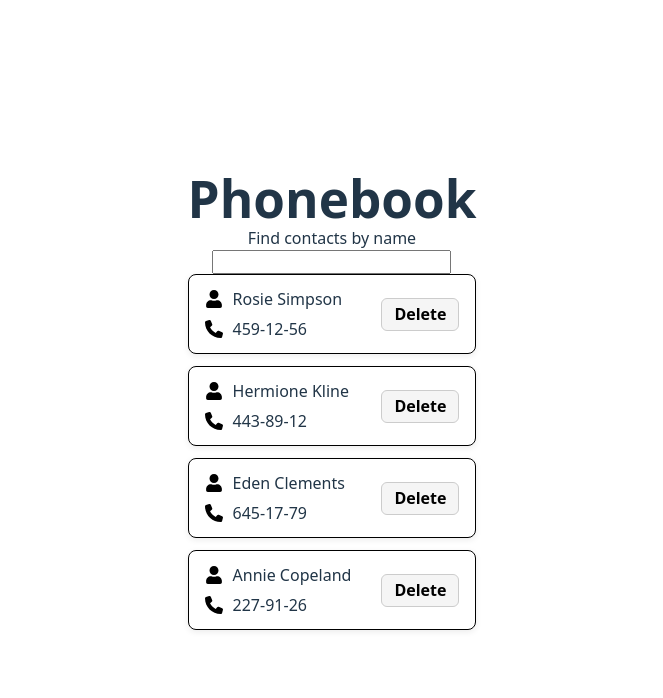
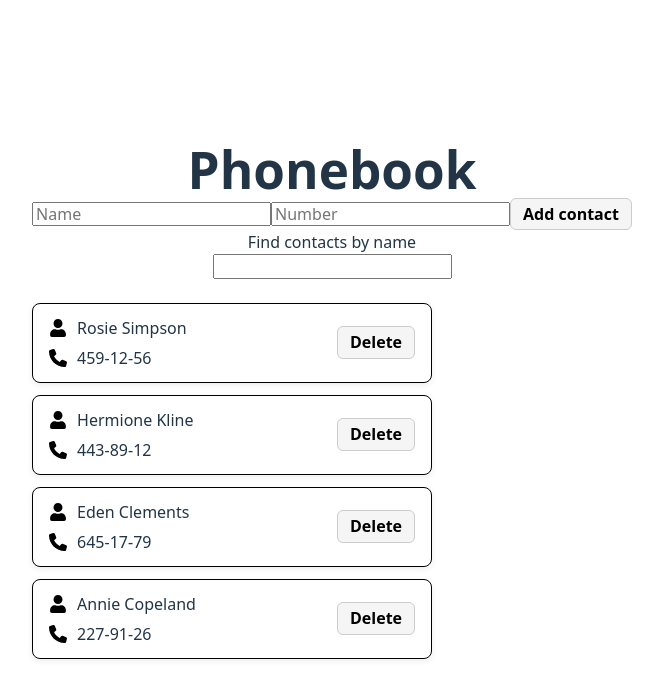
Before and after one commit to yurikorock/goit-react-hw-03, a React (Vite) app: page / in a window 1280 px wide. Shown: the top 698 px of the page, without its empty margins (308-971 px from the left). Built offline with nearby package versions, Linux system fonts and the light colour scheme.

Commit message:
create add usercontacts

```diff
--- a/package.json
+++ b/package.json
@@ -11,7 +11,9 @@
   },
   "dependencies": {
     "clsx": "^2.1.1",
+    "formik": "^2.4.6",
     "modern-normalize": "^3.0.1",
+    "nanoid": "^5.1.5",
     "react": "^19.0.0",
     "react-dom": "^19.0.0",
     "react-icons": "^5.5.0"
--- a/src/components/App.jsx
+++ b/src/components/App.jsx
@@ -4,7 +4,7 @@ import { useState } from "react";
 import reactLogo from "../assets/react.svg";
 import viteLogo from "/vite.svg";
 import "./App.css";
-// import ContactForm from "./ContactForm/ContactForm";
+import ContactForm from "./ContactForm/ContactForm";
 import userContacts from "./contacts.json";
 import ContactList from "./ContactList/ContactList";
 import SearchBox from "./SearchBox/Searchbox";
@@ -17,10 +17,16 @@ const App = () => {
     contact.name.toLowerCase().includes(search.toLowerCase())
   );
 
+  const addContact = (newContact) => {
+    setContacts((prevContacts) => {
+      return [...prevContacts, newContact];
+    });
+  };
+
   return (
     <div>
       <h1>Phonebook</h1>
-      {/* <ContactForm /> */}
+      <ContactForm onAdd={addContact} />
       <SearchBox value={search} onSearch={setSearch} />
       <ContactList contacts={filterContacts} />
     </div>
--- a/src/components/ContactForm/ContactForm.jsx
+++ b/src/components/ContactForm/ContactForm.jsx
@@ -1 +1,24 @@
 //ContactForm.jsx
+import { Formik, Form, Field } from "formik";
+import { nanoid } from "nanoid";
+
+const ContactForm = ({ onAdd }) => {
+  const handleSubmit = (values, actions) => {
+    onAdd({
+      name: values.name,
+      number: values.number,
+      id: nanoid(),
+    });
+    actions.resetForm();
+  };
+  return (
+    <Formik initialValues={{ name: "", number: "" }} onSubmit={handleSubmit}>
+      <Form>
+        <Field type="text" name="name" placeholder="Name" />
+        <Field type="text" name="number" placeholder="Number" />
+        <button type="submit">Add contact</button>
+      </Form>
+    </Formik>
+  );
+};
+export default ContactForm;
--- /dev/null
+++ b/src/components/SearchBox/SearchBox.module.css
@@ -0,0 +1,3 @@
+.searchbox {
+    margin-bottom: 24px;
+}
--- a/src/components/SearchBox/Searchbox.jsx
+++ b/src/components/SearchBox/Searchbox.jsx
@@ -1,6 +1,7 @@
+import css from "./SearchBox.module.css";
 export default function SearchBox({ value, onSearch }) {
   return (
-    <div>
+    <div className={css.searchbox}>
       <p>Find contacts by name</p>
       <input
         type="text"
```
Also changed, not shown: 1 other file (tests, documents, lock files or other folders).
